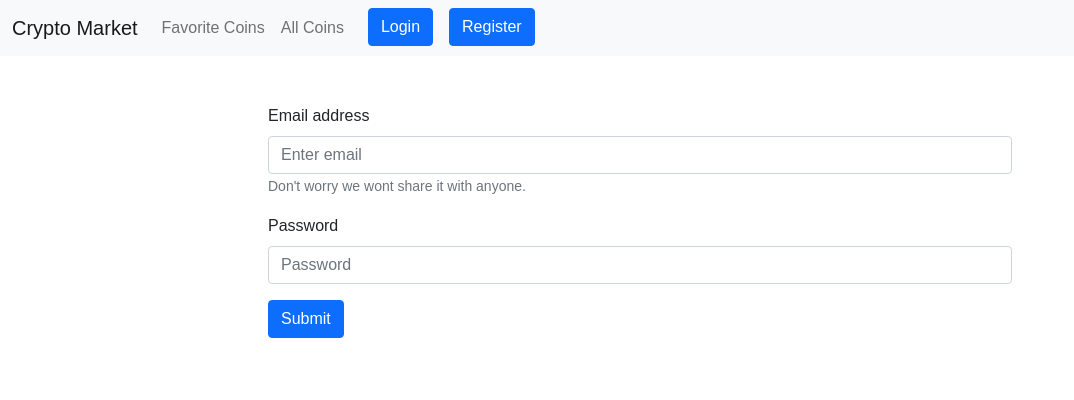
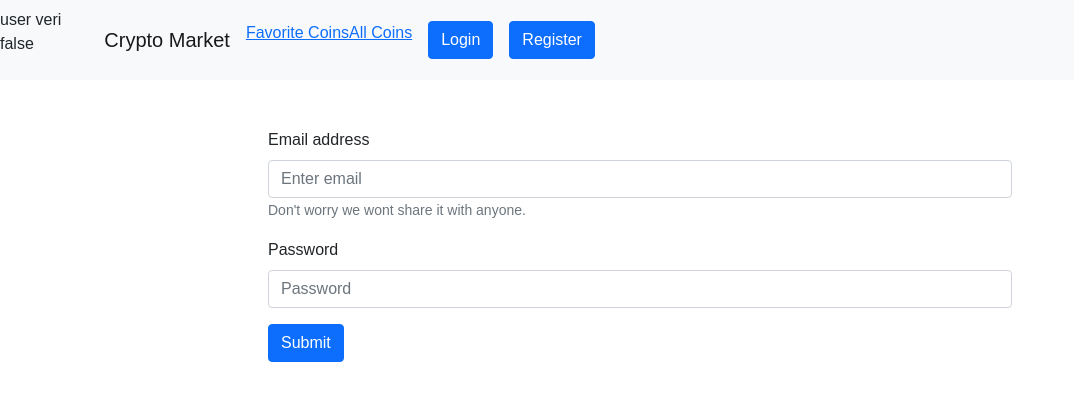
Before and after one commit to shreyazz/crypto-market, a React (Vite) app in the folder client/: page /login in a window 1280 px wide. Shown: the top 400 px of the page, without its empty margins (0-1074 px from the left). Built offline with nearby package versions, Linux system fonts and the light colour scheme.

Commit message:
added login/logout buttons in navbar

```diff
--- a/client/src/components/NavBar.jsx
+++ b/client/src/components/NavBar.jsx
@@ -1,52 +1,83 @@
-import React, { useEffect, useState } from 'react'
+import React, { useEffect, useState } from "react";
 
-import Button from 'react-bootstrap/Button';
-import Container from 'react-bootstrap/Container';
-import Form from 'react-bootstrap/Form';
-import Nav from 'react-bootstrap/Nav';
-import Col from 'react-bootstrap/Col';
-import Navbar from 'react-bootstrap/Navbar';
+import Button from "react-bootstrap/Button";
+import Container from "react-bootstrap/Container";
+import Form from "react-bootstrap/Form";
+import Nav from "react-bootstrap/Nav";
+import Col from "react-bootstrap/Col";
+import Navbar from "react-bootstrap/Navbar";
 import jwt_decode from "jwt-decode";
-import { Link } from 'react-router-dom';
-const NavBar = ({setSearchedCoin}) => {
-    const token = localStorage.getItem('token');
-    const [userVerified, setUserVerified] = useState(false)
+import { useNavigate } from "react-router-dom";
+import { Link } from "react-router-dom";
+const NavBar = ({ setSearchedCoin }) => {
+  useEffect(() => {
+    verifyUser();
+    setPathName(window.location.pathname);
+  }, []);
+  const navigate = useNavigate();
+  const [userVerified, setUserVerified] = useState(false);
   const verifyUser = () => {
-        const user = localStorage.getItem('token');
-        setUserVerified(user.isVerified ? true : false)
+    const user = localStorage.getItem("token");
+    if(user){
+      if(user.isVerified){
+        setUserVerified(true)
+      }else{
+        setUserVerified(false);
       }
+    }
+    user && user.isVerified ? setUserVerified(true) : setUserVerified(false);
+  };
   // useEffect(() => {verifyUser()}, [])
-    const [pathName, setPathName] = useState('')
+  const [pathName, setPathName] = useState("");
   const handleChange = (e) => {
     setSearchedCoin(e.target.value);
-    }
+  };
   const handleSearchClick = (e) => {
     e.preventDefault();
-    }
-    useEffect(() => {
-        setPathName(window.location.pathname)
-    }, [])
+  };
+  const logout = () => {
+    localStorage.removeItem("token");
+    navigate("/", { replace: true });
+  };
+
   return (
     <Navbar bg="light" expand="lg">
+     <p>user veri {userVerified.toString()}</p>
       <Container fluid>
         <Navbar.Brand href="#">Crypto Market</Navbar.Brand>
         <Navbar.Toggle aria-controls="navbarScroll" />
         <Navbar.Collapse id="navbarScroll">
           <Nav
             className="me-auto my-2 my-lg-0"
-            style={{ maxHeight: '100px' }}
+            style={{ maxHeight: "100px" }}
             navbarScroll
           >
-            <Nav.Link href="#action1">Favorite Coins</Nav.Link>
-            <Nav.Link href="#action2">All Coins</Nav.Link>
+            <Link to={"/favCryptos"}>Favorite Coins</Link>
+            <Link to={"/allCryptos"}>All Coins</Link>
             <Col>
+              {userVerified ? (
 
-        {!userVerified ? <Button className='mx-3'><Link className='link' to='/login'>Login</Link></Button> : <Button variant='primary'>Log out</Button>}
-        {!userVerified && <Button><Link className='link' to='/register'>Register</Link></Button>}
+                <Button variant="primary" onClick={logout}>
+                  Log out
+                </Button>
+              ) : (
+                <Button className="mx-3">
+                  <Link className="link" to="/login">
+                    Login
+                  </Link>
+                </Button>
+              )}
+              {!userVerified && (
+                <Button>
+                  <Link className="link" to="/register">
+                    Register
+                  </Link>
+                </Button>
+              )}
             </Col>
-
           </Nav>
-          {pathName == '/all-coins' && <div  className="d-flex md">
+          {pathName == "/allCryptos" && (
+            <div className="d-flex md">
               <Form.Control
                 type="search"
                 placeholder="Search"
@@ -54,12 +85,15 @@ const NavBar = ({setSearchedCoin}) => {
                 aria-label="Search"
                 onChange={(e) => handleChange(e)}
               />
-            <Button variant="outline-success" onClick={handleSearchClick}>Search</Button>
-          </div>}
+              <Button variant="outline-success" onClick={handleSearchClick}>
+                Search
+              </Button>
+            </div>
+          )}
         </Navbar.Collapse>
       </Container>
     </Navbar>
-  )
-}
+  );
+};
 
-export default NavBar
+export default NavBar;
```
Lines whose indentation alone changed are shown as unchanged.
